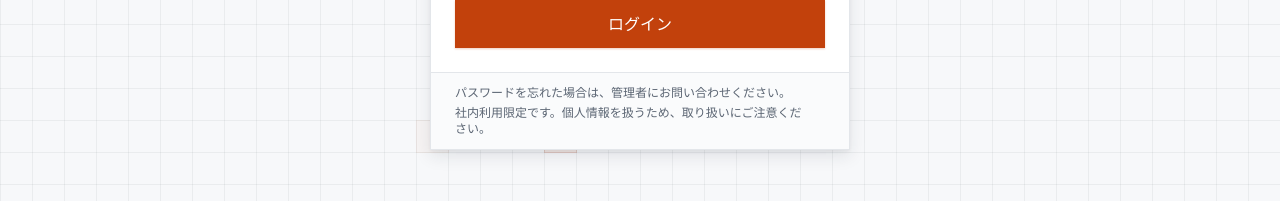
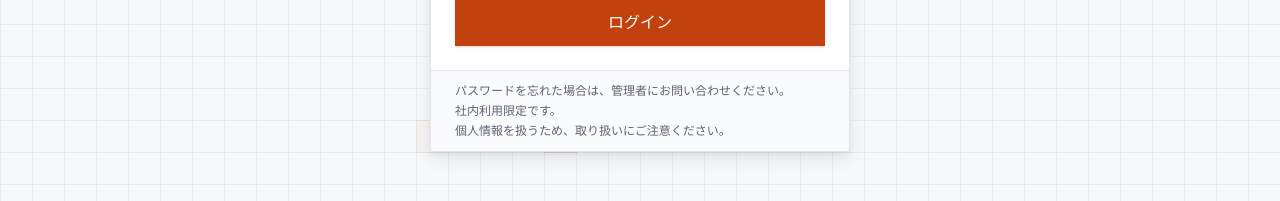
Before and after one commit to someshvarivraj/telesales-dx, a React (Vite) app in the folder apps/web/: page /login in a window 1280 px wide. Shown: the part 488-689 px from the top of the page. Built offline with nearby package versions, Linux system fonts and the light colour scheme; no server answers.

Commit message:
style(web): one sentence per line in the sign-in notes

```diff
--- a/apps/web/src/components/layout/AuthLayout.tsx
+++ b/apps/web/src/components/layout/AuthLayout.tsx
@@ -37,9 +37,15 @@ export function AuthLayout({ title, children, footer, mood = 'default' }: AuthLa
           {children}
         </main>
 
-        <footer className="flex flex-col gap-1 border-t border-line bg-column px-6 py-3 text-xs text-ink-sub [text-wrap:pretty] max-sm:px-5">
+        <footer className="flex flex-col gap-1 border-t border-line bg-column px-6 py-3 text-xs text-ink-sub max-sm:px-5">
           {footer && <p>{footer}</p>}
-          <p>{ja.app.notice}</p>
+          {/* One sentence per line, so no line ends with a stray 「さい。」. */}
+          {ja.app.notice
+            .split('。')
+            .filter(Boolean)
+            .map((sentence) => (
+              <p key={sentence}>{sentence}。</p>
+            ))}
         </footer>
       </div>
     </div>
```
